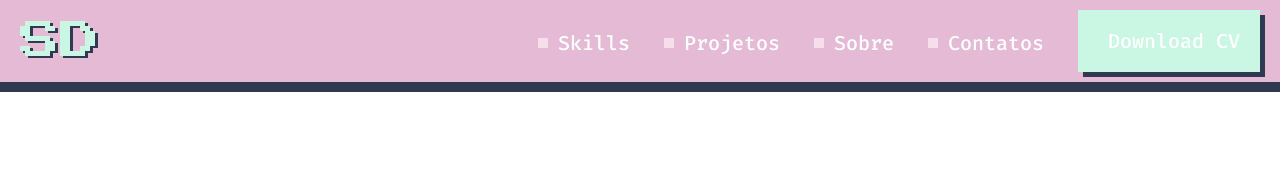
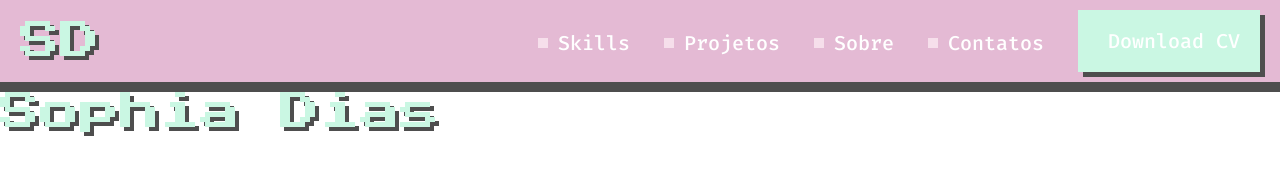
Before and after one commit to Sophia-Dias/curso-html-css-feliz, a plain HTML site: page index.html in a window 1280 px wide. Drawn offline with Linux system fonts and the light colour scheme.

Commit message:
Create the title component

```diff
--- /dev/null
+++ b/css/components/title.css
@@ -0,0 +1,9 @@
+h1 {
+    display: inline-flex;
+    font-family: "Press Start 2P", sans-serif;
+    font-size: 40px;
+    color: #CAF7E3;
+    text-shadow: 4px 4px 0 #4E4E4E;
+    font-weight: 500;
+    align-items: center;
+}
--- a/css/index.css
+++ b/css/index.css
@@ -1,20 +1,11 @@
 header {
     display: flex;
     justify-content: space-between;
-    border-bottom: 10px solid #303952;
+    border-bottom: 10px solid #4E4E4E;
     background-color: #E4BAD4;
     padding: 10px 20px;
 }
 
-h1 {
-    display: inline-flex;
-    align-items: center;
-    font-size: 40px;
-    font-family: "Press Start 2P";
-    font-weight: 500;
-    color: #CAF7E3;
-    text-shadow: 3px 2px 0 #303952;
-}
 
 nav {
     text-align: right;
@@ -42,9 +33,10 @@ a::before {
 #button {
     display: inline-block;
     background-color: #CAF7E3;
-    box-shadow: 5px 5px 0 #303952;
+    box-shadow: 5px 5px 0 #4E4E4E;
     padding: 18px 20px;
-    transition: transform 1 00ms linear;
+    margin-right: 0px;
+    transition: transform 200ms cubic-bezier(0,-0.51,1,2.58);
 }
 
 #button:hover {
--- a/css/reset.css
+++ b/css/reset.css
@@ -1,7 +1,3 @@
 body, h1, h2, h3 {
     margin: 0;
 }
-
-#button {
-    margin-right: 0px;
-}
--- a/index.html
+++ b/index.html
@@ -5,6 +5,7 @@
     <meta charset="UTF-8">
     <link rel="stylesheet" href="css/reset.css">
     <link rel="stylesheet" href="css/index.css">
+    <link rel="stylesheet" href="css/components/title.css">
 
     <link href="https://fonts.googleapis.com/css2?family=Fira+Code:wght@300;500&family=Press+Start+2P&display=swap" rel="stylesheet">
 
@@ -23,6 +24,7 @@
             <a id="button" href="" lang="en">Download CV</a>
         </nav>
     </header>
+    <h1>Sophia Dias</h1>
 </body>
 
 </html>
```
